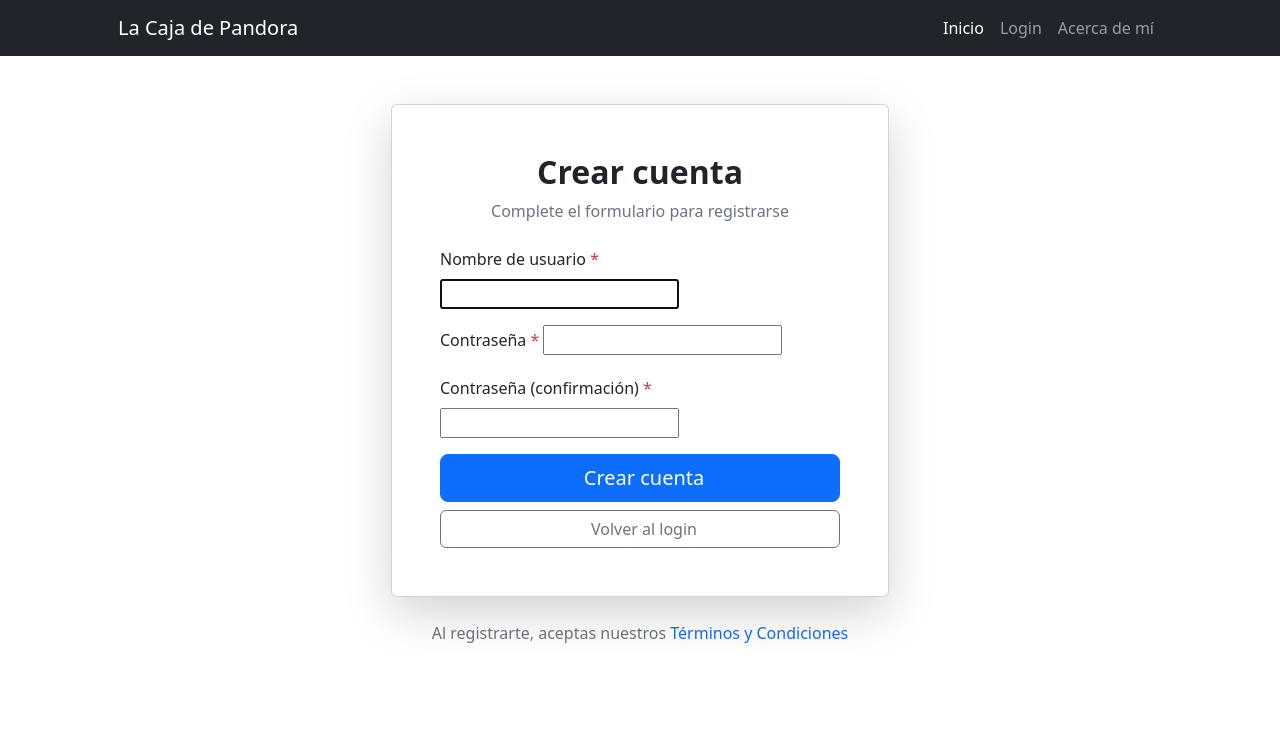
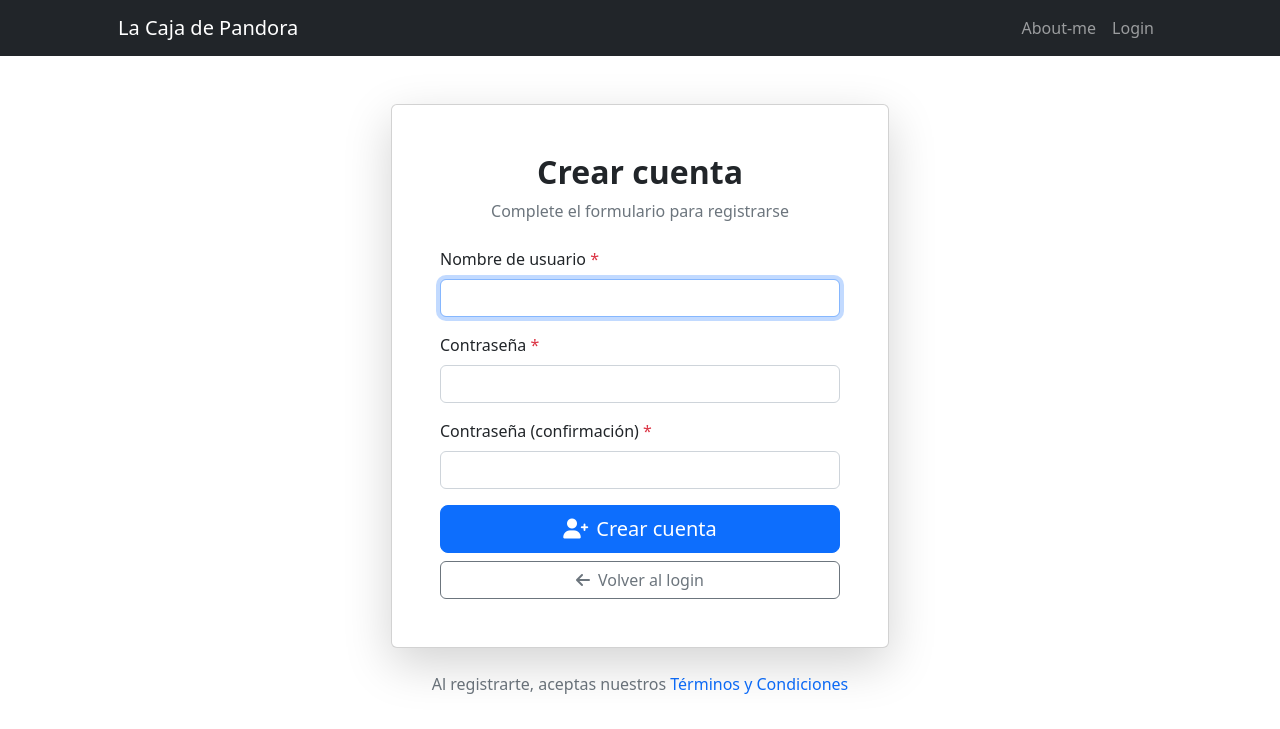
Before and after one commit to alessio1330/coder-EstebanAcevedo, a Django app: page /register/ in a window 1280 px wide. Shown: the top 729 px of the page. Run offline with Django 5.2, Linux system fonts and the light colour scheme; some libraries are stand-ins or nearby versions.

Commit message:
feat: limpiar y reorganizar plantillas HTML, eliminar base-tmp.html y mejorar la estructura de navegación

```diff
--- a/src/core/templates/core/base.html
+++ b/src/core/templates/core/base.html
@@ -1,4 +1,5 @@
 {% load static %}
+
 
 <!DOCTYPE html>
 <html lang="es">
@@ -12,24 +13,21 @@
                 La Caja de Pandora
             {% endblock title %}
         </title>
-        <!-- Favicon-->
+        <link href="https://cdnjs.cloudflare.com/ajax/libs/font-awesome/6.0.0/css/all.min.css" rel="stylesheet">
         <link rel="icon" type="image/x-icon" href="{% static 'core/assets/favicon.ico' %}" />
-        <!-- Core theme CSS (includes Bootstrap)-->
         <link href="{% static 'core/css/styles.css' %}" rel="stylesheet" />
     </head>
     <body>
         {% include 'core/componentes/navbar.html' %}                                                                                                                                                                                                        <!-- Responsive navbar-->
-
-         <!-- Page Content-->
         <div class="container px-4 px-lg-5">
             {% block content %}
 
             {% endblock content %}
         </div>
-
         {% include 'core/componentes/footer.html' %}
-        <script src="https://cdn.jsdelivr.net/npm/bootstrap@5.2.3/dist/js/bootstrap.bundle.min.js"></script>
-                                                                                                            <!-- Core theme JS-->
-        <script src="{% static 'core/js/scripts.js' %}"></script>
+        {% block script %}
+            <script src="https://cdn.jsdelivr.net/npm/bootstrap@5.2.3/dist/js/bootstrap.bundle.min.js"></script>
+            <script src="{% static 'core/js/scripts.js' %}"></script>
+        {% endblock script %}
     </body>
 </html>
--- a/src/core/templates/core/componentes/navbar.html
+++ b/src/core/templates/core/componentes/navbar.html
@@ -4,20 +4,22 @@
         <button class="navbar-toggler" type="button" data-bs-toggle="collapse" data-bs-target="#navbarSupportedContent" aria-controls="navbarSupportedContent" aria-expanded="false" aria-label="Toggle navigation"><span class="navbar-toggler-icon"></span></button>
         <div class="collapse navbar-collapse" id="navbarSupportedContent">
             <ul class="navbar-nav ms-auto mb-2 mb-lg-0">
-                <li class="nav-item"><a class="nav-link active" aria-current="page" href="{% url 'core:index' %}">Inicio</a></li>
                 {% if user.is_authenticated %}
-                    <li class="nav-item"><a class="nav-link" href="{% url 'producto:index' %}">Ir a Producto</a></li>
+                    <li class="nav-item"><a class="nav-link" href="{% url 'producto:index' %}">Producto</a></li>
                     <li class="nav-item"><a class="nav-link" href="{% url 'core:profile' %}">Perfil</a></li>
+                    <li class="nav-item"><a class="nav-link" href="{% url 'core:about' %}">About-me</a></li>
                     <li class="nav-item">
                         <form action="{% url 'core:logout' %}" method="post">
                             {% csrf_token %}
                             <button class="nav-link btn btn-link" type="submit">Logout</button>
                         </form>
                     </li>
+
                 {% else %}
+                    <li class="nav-item"><a class="nav-link" href="{% url 'core:about' %}">About-me</a></li>
                     <li class="nav-item"><a class="nav-link" href="{% url 'core:login' %}">Login</a></li>
                 {% endif %}
-                <li class="nav-item"><a class="nav-link" href="{% url 'core:about' %}">Acerca de mí</a></li>
+
             </ul>
         </div>
     </div>
--- a/src/core/templates/core/login.html
+++ b/src/core/templates/core/login.html
@@ -1,4 +1,6 @@
 {% extends 'core/base.html' %}
+
+{% load widget_tweaks %}
 
 {% block content %}
     <div class="container py-5">
@@ -23,7 +25,7 @@
                             {% for field in form %}
                                 <div class="mb-3">
                                     <label for="{{ field.id_for_label }}" class="form-label">{{ field.label }}</label>
-                                {{ field }}
+                                    {{ field|add_class:"form-control" }}
                                     {% if field.help_text %}
                                         <div class="form-text">{{ field.help_text }}</div>
                                     {% endif %}
--- a/src/core/templates/core/profile.html
+++ b/src/core/templates/core/profile.html
@@ -1,4 +1,6 @@
 {% extends 'core/base.html' %}
+
+{% load widget_tweaks %}
 
 {% block content %}
     <div class="container py-5">
@@ -26,7 +28,7 @@
                                             <span class="text-danger">*</span>
                                         {% endif %}
                                     </label>
-                                {{ field }}
+                                    {{ field|add_class:"form-control" }}
                                     {% if field.help_text %}
                                         <div class="form-text">{{ field.help_text }}</div>
                                     {% endif %}
--- a/src/core/templates/core/register.html
+++ b/src/core/templates/core/register.html
@@ -1,4 +1,6 @@
 {% extends 'core/base.html' %}
+
+{% load widget_tweaks %}
 
 {% block content %}
     <div class="container py-5">
@@ -21,7 +23,7 @@
                                             <span class="text-danger">*</span>
                                         {% endif %}
                                     </label>
-                                {{ field }}
+                                    {{ field|add_class:"form-control" }}
                                     {% if field.help_text %}
                                         <div class="form-text">{{ field.help_text }}</div>
                                     {% endif %}
```
Also changed, not shown: src/core/templates/core/base-tmp.html (deleted, +0 -19 lines), src/core/templates/core/about.html (line endings or trailing spaces), src/core/templates/core/index.html (line endings or trailing spaces), src/core/templates/core/logout.html (indentation only). Lines whose indentation alone changed are shown as unchanged.
